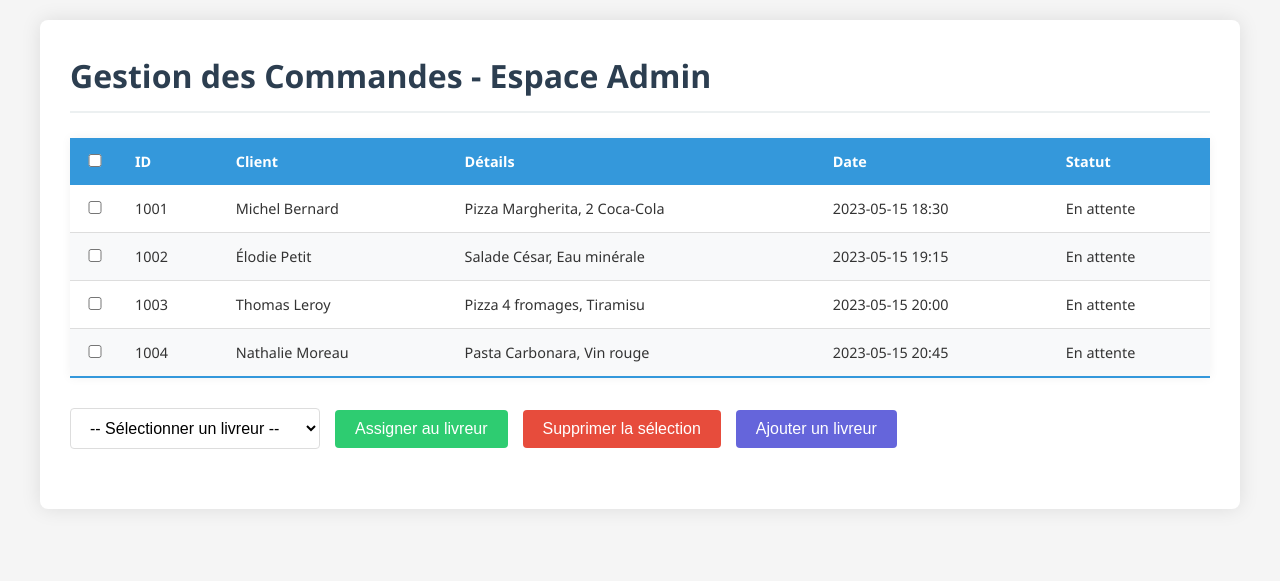
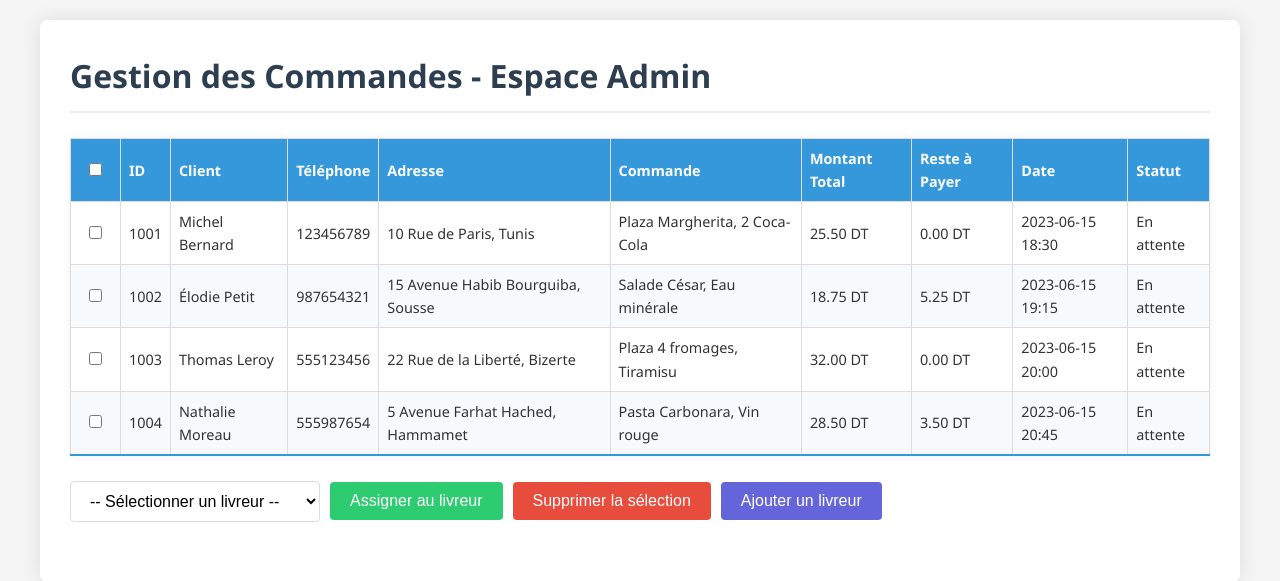
Before and after one commit to mehdiyds/bellavista, a PHP site: page /admin.php in a window 1280 px wide. Shown: the top 581 px of the page. Run offline with PHP 8.4, Linux system fonts and the light colour scheme.

Commit message:
ajouter les colone de reste a la bd dans le tableau commande et modification en page admin.php

```diff
--- a/connexion/admin.php
+++ b/connexion/admin.php
@@ -6,13 +6,129 @@
     <title>Espace Admin - Gestion des Commandes</title>
     <link rel="stylesheet" href="style.css">
     <script src="controle.js"></script>
+    <style>
+        .action-panel {
+            margin-top: 20px;
+            display: flex;
+            gap: 10px;
+            flex-wrap: wrap;
+        }
+        .commandes-table {
+            width: 100%;
+            border-collapse: collapse;
+        }
+        .commandes-table th, .commandes-table td {
+            padding: 8px;
+            border: 1px solid #ddd;
+            text-align: left;
+        }
+        .alert {
+            padding: 10px;
+            margin-bottom: 15px;
+            border-radius: 4px;
+        }
+        .alert-success {
+            background-color: #dff0d8;
+            color: #3c763d;
+        }
+        .alert-error {
+            background-color: #f2dede;
+            color: #a94442;
+        }
+    </style>
+    <script>
+
+
+        function populateTable() {
+            // Sample data - replace with actual data from your database
+            const commandes = [
+                {
+                    id: 1001,
+                    client: "Michel Bernard",
+                    telephone: "123456789",
+                    adresse: "10 Rue de Paris, Tunis",
+                    commande: "Plaza Margherita, 2 Coca-Cola",
+                    montant: "25.50",
+                    reste: "0.00",
+                    date: "2023-06-15 18:30",
+                    statut: "En attente"
+                },
+                {
+                    id: 1002,
+                    client: "Élodie Petit",
+                    telephone: "987654321",
+                    adresse: "15 Avenue Habib Bourguiba, Sousse",
+                    commande: "Salade César, Eau minérale",
+                    montant: "18.75",
+                    reste: "5.25",
+                    date: "2023-06-15 19:15",
+                    statut: "En attente"
+                },
+                {
+                    id: 1003,
+                    client: "Thomas Leroy",
+                    telephone: "555123456",
+                    adresse: "22 Rue de la Liberté, Bizerte",
+                    commande: "Plaza 4 fromages, Tiramisu",
+                    montant: "32.00",
+                    reste: "0.00",
+                    date: "2023-06-15 20:00",
+                    statut: "En attente"
+                },
+                {
+                    id: 1004,
+                    client: "Nathalie Moreau",
+                    telephone: "555987654",
+                    adresse: "5 Avenue Farhat Hached, Hammamet",
+                    commande: "Pasta Carbonara, Vin rouge",
+                    montant: "28.50",
+                    reste: "3.50",
+                    date: "2023-06-15 20:45",
+                    statut: "En attente"
+                }
+            ];
+
+            const tbody = document.getElementById('commandes-list');
+            tbody.innerHTML = '';
+
+            commandes.forEach(commande => {
+                const row = document.createElement('tr');
+                row.innerHTML = `
+                    <td><input type="checkbox" class="commande-checkbox" data-id="${commande.id}"></td>
+                    <td>${commande.id}</td>
+                    <td>${commande.client}</td>
+                    <td>${commande.telephone}</td>
+                    <td>${commande.adresse}</td>
+                    <td>${commande.commande}</td>
+                    <td>${commande.montant} DT</td>
+                    <td>${commande.reste} DT</td>
+                    <td>${commande.date}</td>
+                    <td>${commande.statut}</td>
+                `;
+                tbody.appendChild(row);
+            });
+        }
+
+        // Initialize when page loads
+        window.onload = function() {
+            populateTable();
+
+            // Select all checkbox functionality
+            document.getElementById('select-all').addEventListener('change', function() {
+                const checkboxes = document.querySelectorAll('.commande-checkbox');
+                checkboxes.forEach(checkbox => {
+                    checkbox.checked = this.checked;
+                });
+            });
+        };
+    </script>
 </head>
 <body>
     <div class="container">
         <h1>Gestion des Commandes - Espace Admin</h1>
 
-        <div id="alertSuccess" class="alert alert-success"></div>
-        <div id="alertError" class="alert alert-error"></div>
+        <div id="alertSuccess" class="alert alert-success" style="display: none;"></div>
+        <div id="alertError" class="alert alert-error" style="display: none;"></div>
 
         <table class="commandes-table">
             <thead>
@@ -20,13 +136,17 @@
                     <th width="50"><input type="checkbox" id="select-all"></th>
                     <th>ID</th>
                     <th>Client</th>
-                    <th>Détails</th>
+                    <th>Téléphone</th>
+                    <th>Adresse</th>
+                    <th>Commande</th>
+                    <th>Montant Total</th>
+                    <th>Reste à Payer</th>
                     <th>Date</th>
                     <th>Statut</th>
                 </tr>
             </thead>
             <tbody id="commandes-list">
-                <!-- Les commandes seront ajoutées ici par JavaScript -->
+                <!-- Dynamic content will be inserted here -->
             </tbody>
         </table>
 
@@ -38,9 +158,12 @@
                 <option value="3">Pierre Durand</option>
                 <option value="4">Sophie Lambert</option>
             </select>
+
             <button type="button" id="assign-btn" class="assign-btn">Assigner au livreur</button>
             <button type="button" id="delete-btn" class="delete-btn">Supprimer la sélection</button>
-            <button type="button" id="assign-btn" class="ajout-btn">Ajouter un livreur</button>
+            <a href="ajout_livreur.php">
+                <button type="button" id="ajout-btn" class="ajout-btn">Ajouter un livreur</button>
+            </a>
         </div>
     </div>
 </body>
--- a/data base/bellavista.sql
+++ b/data base/bellavista.sql
@@ -3,7 +3,7 @@
 -- https://www.phpmyadmin.net/
 --
 -- Hôte : 127.0.0.1
--- Généré le : mar. 03 juin 2025 à 12:14
+-- Généré le : mar. 03 juin 2025 à 14:21
 -- Version du serveur : 10.4.32-MariaDB
 -- Version de PHP : 8.2.12
 
@@ -47,6 +47,8 @@ CREATE TABLE `commandes` (
   `client_id` int(11) NOT NULL,
   `date_commande` datetime DEFAULT current_timestamp(),
   `montant_total` decimal(10,2) NOT NULL,
+  `montant_paye` decimal(10,2) DEFAULT 0.00,
+  `reste` decimal(10,2) GENERATED ALWAYS AS (`montant_paye` - `montant_total`) STORED,
   `statut` enum('en attente','en préparation','assignée','en livraison','livrée','annulée') DEFAULT 'en attente',
   `notes` text DEFAULT NULL
 ) ENGINE=InnoDB DEFAULT CHARSET=utf8mb4 COLLATE=utf8mb4_general_ci;
```
